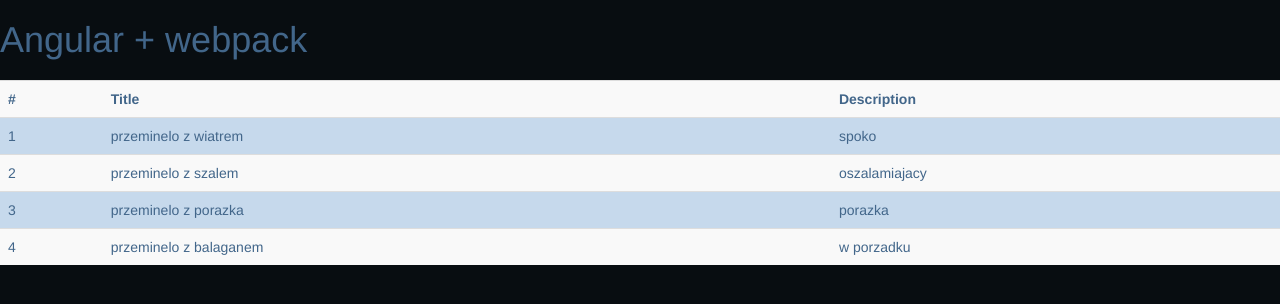
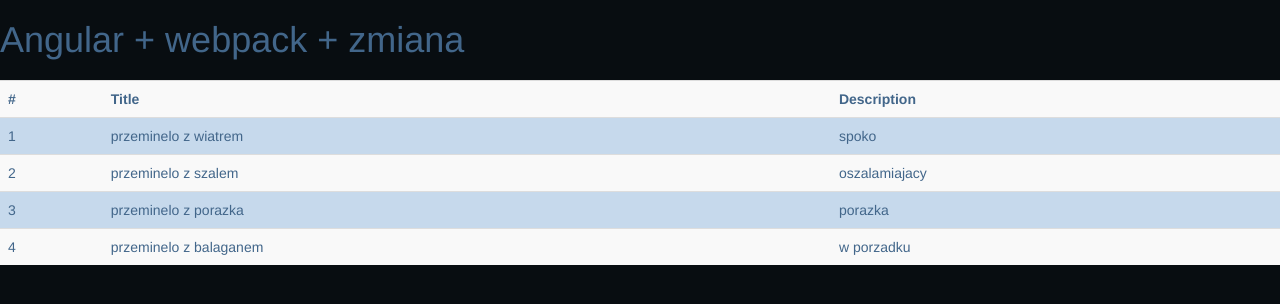
Before and after one commit to piotrszwarnog/angular_webpack, a website built with webpack: page app/index.html in a window 1280 px wide. Built offline with nearby package versions, Linux system fonts and the light colour scheme; some packages are replaced by stand-ins of ours.

Commit message:
filmy bla

```diff
--- a/app/index.html
+++ b/app/index.html
@@ -5,7 +5,7 @@
     <title>Angular with webpack lol</title>
 </head>
 <body ng-app="app" ng-controller='homeController'>
-    <h1>Angular + webpack</h1>
+    <h1>Angular + webpack + zmiana</h1>
     <h2>{{cos}}</h2>
     <table class="table table-striped">
 
```
